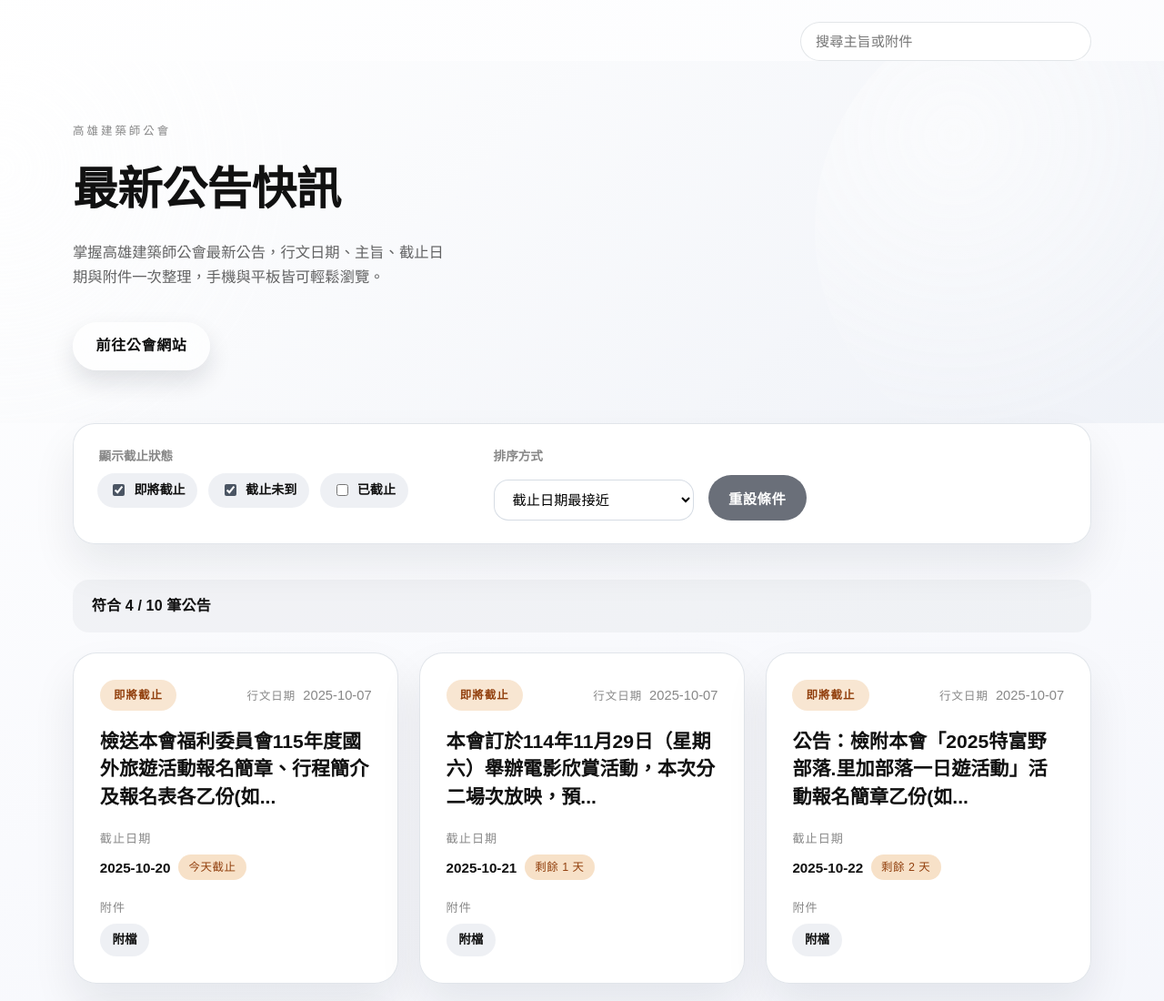
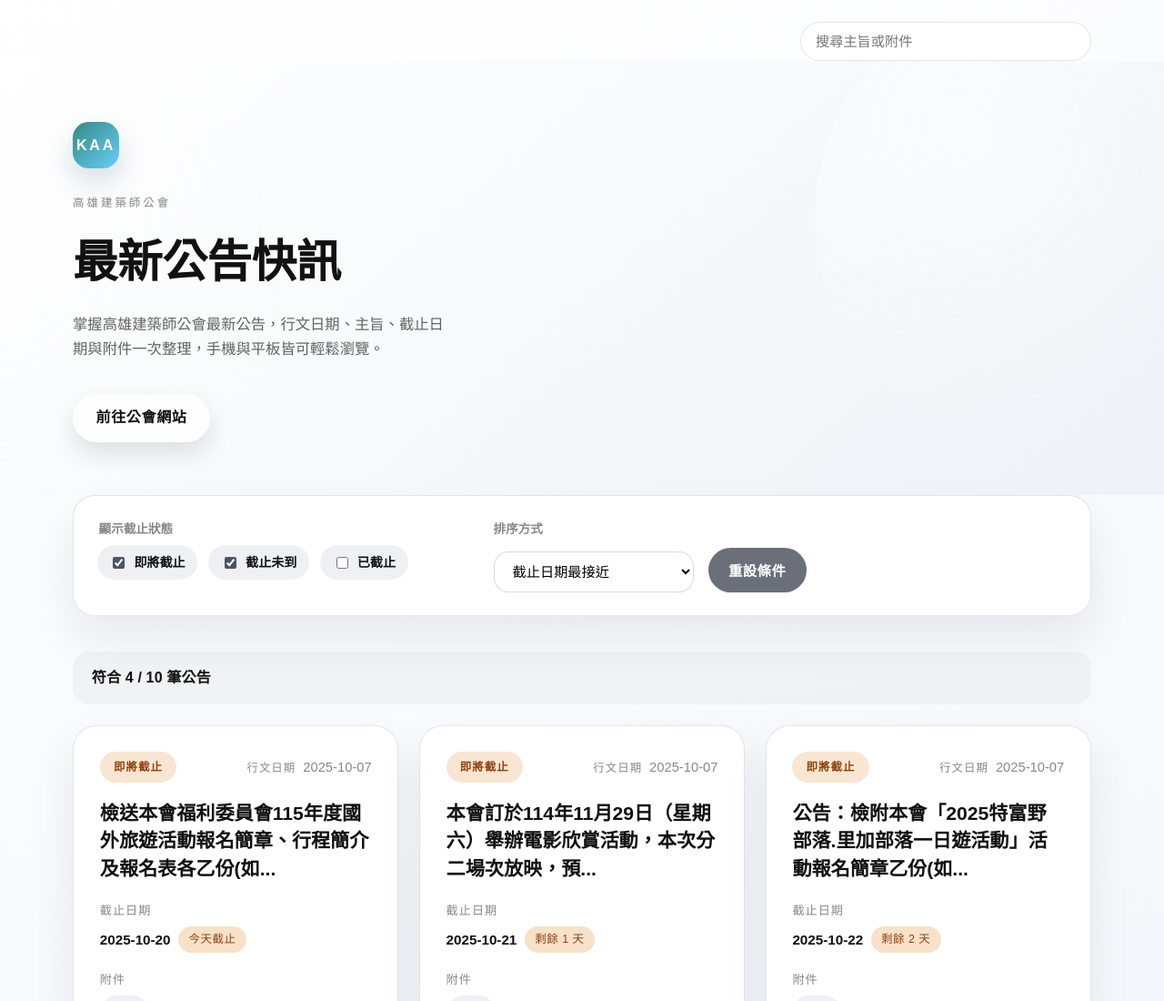
Before and after one commit to thinklab-architects/LINE-------, a website: page site/public/index.html in a window 1280 px wide. Shown: the top 1100 px of the page at 91% size. Drawn offline with Linux system fonts and the light colour scheme.

Commit message:
style: add KAA hero badge

```diff
--- a/site/public/app.js
+++ b/site/public/app.js
@@ -130,6 +130,7 @@ function bootstrapLayout() {
     <header class="hero">
       <div class="shell hero__inner">
         <div class="hero__lede">
+          <span class="hero__logo" aria-hidden="true">KAA</span>
           <p class="hero__eyebrow">高雄建築師公會</p>
           <h1 class="hero__title">最新公告快訊</h1>
           <p class="hero__description">
--- a/site/public/index.html
+++ b/site/public/index.html
@@ -26,6 +26,7 @@
     <header class="hero">
       <div class="shell hero__inner">
         <div class="hero__lede">
+          <span class="hero__logo" aria-hidden="true">KAA</span>
           <p class="hero__eyebrow">高雄建築師公會</p>
           <h1 class="hero__title">最新公告快訊</h1>
           <p class="hero__description">
--- a/site/public/styles.css
+++ b/site/public/styles.css
@@ -131,6 +131,23 @@ a:focus-visible {
 .hero__lede {
   display: grid;
   gap: 0.85rem;
+}
+
+.hero__logo {
+  display: inline-flex;
+  align-items: center;
+  justify-content: center;
+  width: 3.2rem;
+  height: 3.2rem;
+  border-radius: 1.1rem;
+  background: linear-gradient(135deg, rgba(15, 118, 110, 0.85), rgba(56, 189, 248, 0.75));
+  color: #ffffff;
+  font-weight: 700;
+  letter-spacing: 0.18em;
+  font-size: 1rem;
+  text-transform: uppercase;
+  box-shadow: 0 14px 32px rgba(13, 74, 87, 0.18);
+  margin-bottom: 0.9rem;
 }
 
 .hero__eyebrow {
```
